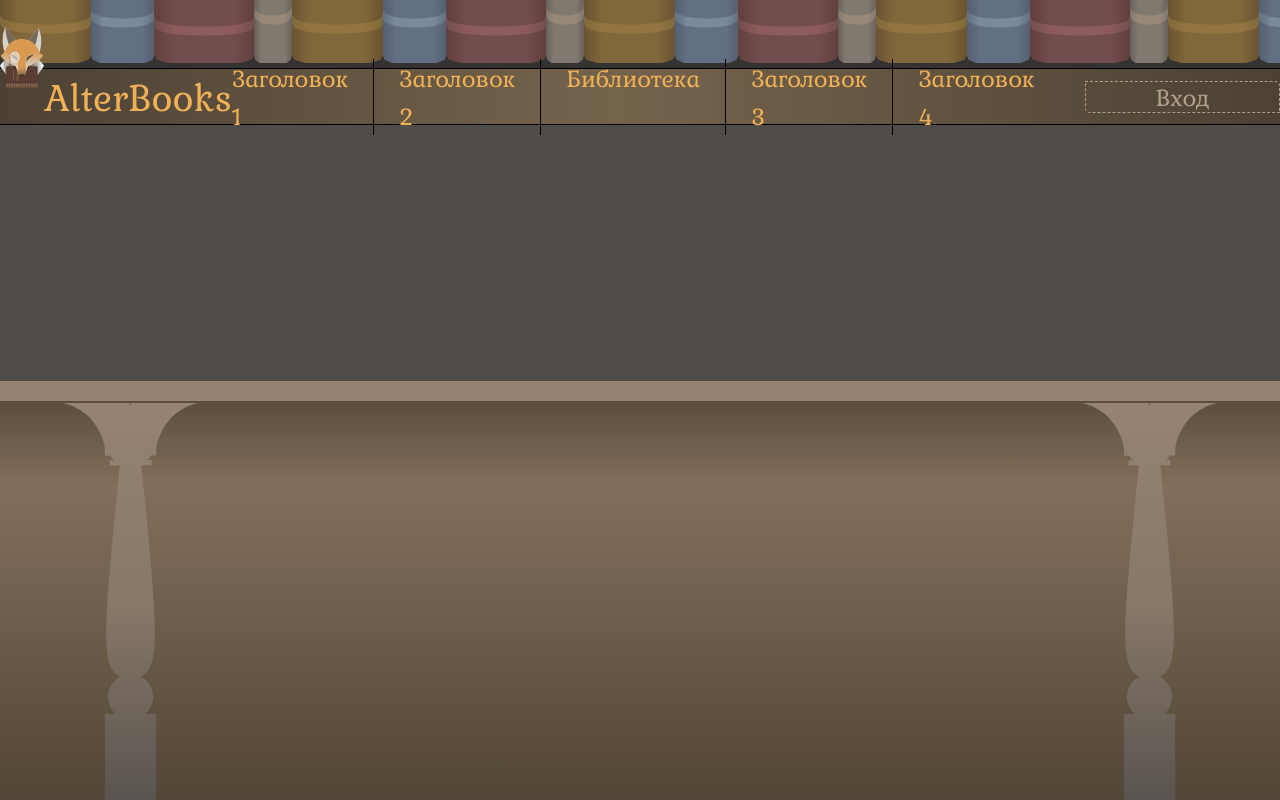
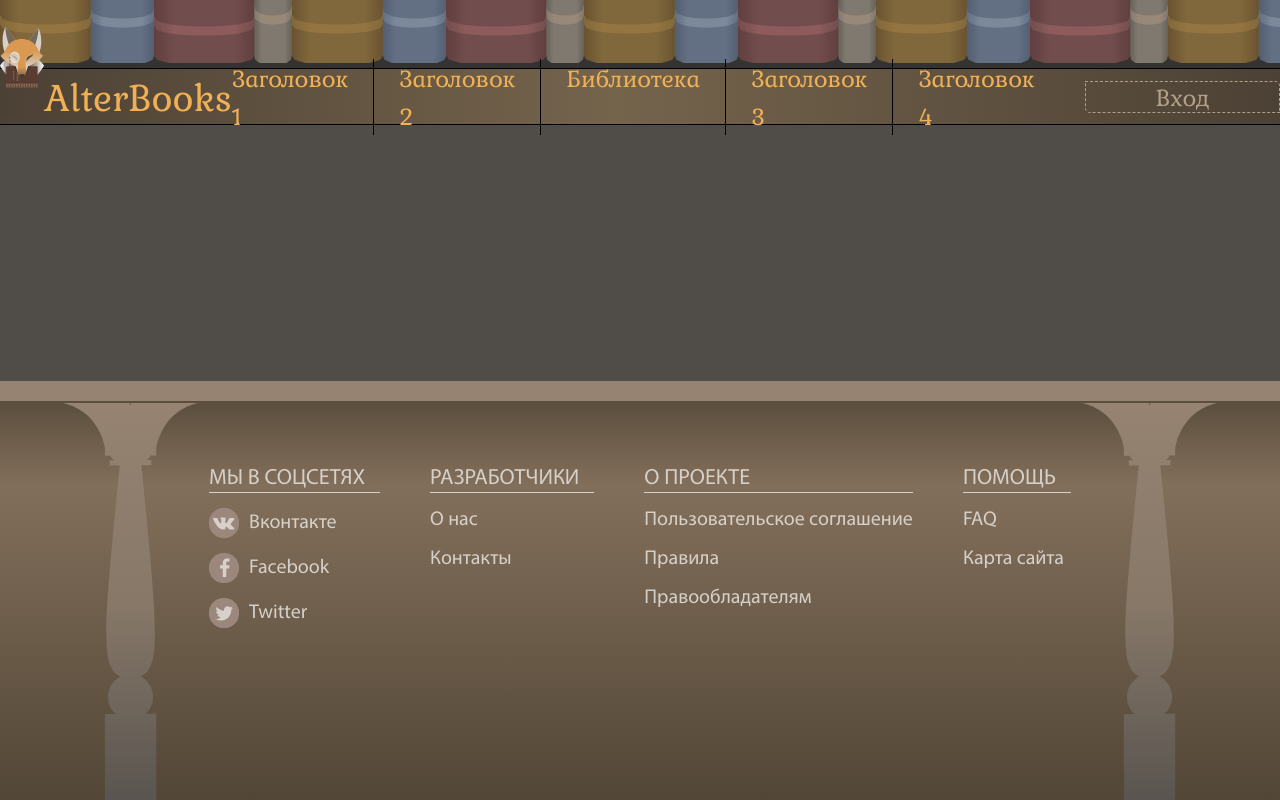
Before and after one commit to Inkognitoo/alterbooks-dev, a website: page public/index.html in a window 1280 px wide. Drawn offline with Linux system fonts and the light colour scheme.

Commit message:
update: закончил футер

```diff
--- /dev/null
+++ b/less/footer-menu/desktop.footer-menu.less
@@ -0,0 +1,54 @@
+.footer-menu {
+  font-family: "Myriad Pro", sans-serif;
+  font-size: 22px;
+  color: #d6d0c9;
+
+  &__title {
+    text-transform: uppercase;
+    border-bottom: 1px solid #d6d0c9;
+    padding-right: 15px ;
+  }
+
+  &__column {
+    list-style: none;
+    padding: 0;
+  }
+
+  &__item {
+    margin-right: 50px;
+  }
+  &__item:last-child {
+    margin-right: 0;
+  }
+
+  &__sub-item {
+    margin-top: 15px;
+  }
+
+  &__link {
+    font-size: 20px;
+    display: flex;
+    align-items: center;
+  }
+
+  &__link_icon_vk:before {
+    content: url("/img/social-icon_vk.png");
+    width: 30px;
+    height: 30px;
+    margin-right: 10px;
+  }
+
+  &__link_icon_fb:before {
+    content: url("/img/social-icon_fb.png");
+    width: 30px;
+    height: 30px;
+    margin-right: 10px;
+  }
+
+  &__link_icon_tw:before {
+    content: url("/img/social-icon_tw.png");
+    width: 30px;
+    height: 30px;
+    margin-right: 10px;
+  }
+}
--- /dev/null
+++ b/less/footer-menu/footer-menu.less
@@ -0,0 +1 @@
+@import "desktop.footer-menu.less";
--- a/less/footer/desktop.footer.less
+++ b/less/footer/desktop.footer.less
@@ -12,8 +12,15 @@
     display: flex;
   }
 
+  &__menu {
+    margin-left: auto;
+    margin-right: auto;
+    margin-top: 40px;
+  }
+
   &__column_align_left {
     margin-left: 63px;
+    margin-right: auto;
   }
 
   &__column_align_right {
--- /dev/null
+++ b/less/header-menu/desktop.header-menu.less
@@ -0,0 +1,23 @@
+.header-menu {
+
+  &__item {
+    padding-right: 25px;
+    padding-left: 25px;
+
+    font-size: 25px;
+    color: #f0b055;
+  }
+  &__item:first-child {
+    padding-left: 0;
+  }
+  &__item:last-child {
+    padding-right: 0;
+  }
+  &__item:not(:last-child) {
+    border-right: 1px solid black;
+  }
+
+  &__link {
+    font-family: "Kurale Regular", sans-serif;
+  }
+}
--- /dev/null
+++ b/less/header-menu/header-menu.less
@@ -0,0 +1 @@
+@import "desktop.header-menu.less";
--- a/less/login-button/desktop.login-button.less
+++ b/less/login-button/desktop.login-button.less
@@ -6,7 +6,7 @@
   border-radius: 0 5px;
   border-color: #b09f89;
 
-  font-family: "Regular";
+  font-family: "Kurale Regular", sans-serif;
   font-size: 25px;
   line-height: 1.2;
   color: #b09f89;
--- a/less/main.less
+++ b/less/main.less
@@ -10,6 +10,15 @@ body {
 }
 
 @font-face {
-  font-family: "Regular";
-  src: url("/font/Kurale-Regular.ttf");
+  font-family: "Kurale Regular";
+  src: url("/font/Kurale-Regular.woff") format('woff'),
+       url("/font/Kurale-Regular.woff2") format('woff2')
+  ;
 }
+
+@font-face {
+  font-family: "Myriad Pro";
+  src: url("/font/MyriadPro-Regular.woff") format('woff'),
+       url("/font/MyriadPro-Regular.woff2") format('woff2')
+  ;
+}
--- a/less/menu/desktop.menu.less
+++ b/less/menu/desktop.menu.less
@@ -2,25 +2,4 @@
   display: flex;
   list-style: none;
   padding: 0;
-
-  &__item {
-    padding-right: 25px;
-    padding-left: 25px;
-
-    font-size: 25px;
-    color: #f0b055;
-  }
-  &__item:first-child {
-    padding-left: 0;
-  }
-  &__item:last-child {
-    padding-right: 0;
-  }
-  &__item:not(:last-child) {
-    border-right: 1px solid black;
-  }
-
-  &__link {
-    font-family: Regular, sans-serif;
-  }
 }
--- a/less/style.less
+++ b/less/style.less
@@ -2,6 +2,8 @@
 @import "header/header.less";
 @import "login-button/login-button.less";
 @import "menu/menu.less";
+@import "header-menu/header-menu.less";
+@import "footer-menu/footer-menu.less";
 @import "logo/logo.less";
 @import "title/title.less";
 @import "footer/footer.less";
--- a/less/title/desktop.title.less
+++ b/less/title/desktop.title.less
@@ -1,5 +1,5 @@
 .title {
-  font-family: "Regular";
+  font-family: "Kurale Regular", sans-serif;
   font-size: 40px;
   color: #f0b055;
 }
--- a/public/index.html
+++ b/public/index.html
@@ -13,12 +13,12 @@
             <div class="logo header__logo"></div>
             <p class="title header__title">AlterBooks</p>
             <nav class="header__menu">
-                <ul class="menu">
-                    <li class="menu__item"><a class="menu__link">Заголовок 1</a></li>
-                    <li class="menu__item"><a class="menu__link">Заголовок 2</a></li>
-                    <li class="menu__item"><a class="menu__link">Библиотека</a></li>
-                    <li class="menu__item"><a class="menu__link">Заголовок 3</a></li>
-                    <li class="menu__item"><a class="menu__link">Заголовок 4</a></li>
+                <ul class="menu header-menu">
+                    <li class="header-menu__item"><a class="header-menu__link">Заголовок 1</a></li>
+                    <li class="header-menu__item"><a class="header-menu__link">Заголовок 2</a></li>
+                    <li class="header-menu__item"><a class="header-menu__link">Библиотека</a></li>
+                    <li class="header-menu__item"><a class="header-menu__link">Заголовок 3</a></li>
+                    <li class="header-menu__item"><a class="header-menu__link">Заголовок 4</a></li>
                 </ul>
             </nav>
             <a class="login-button header__login-button">Вход</a>
@@ -37,6 +37,40 @@
         <div class="footer__head"></div>
         <div class="footer__body">
             <div class="column footer__column_align_left"></div>
+            <nav class="footer__menu">
+                <ul class="menu footer-menu">
+                    <li class="footer-menu__item">
+                        <div class="footer-menu__title">мы в соцсетях</div>
+                        <ul class="footer-menu__column">
+                            <li class="footer-menu__sub-item"><a class="footer-menu__link footer-menu__link_icon_vk">Вконтакте</a></li>
+                            <li class="footer-menu__sub-item"><a class="footer-menu__link footer-menu__link_icon_fb">Facebook</a></li>
+                            <li class="footer-menu__sub-item"><a class="footer-menu__link footer-menu__link_icon_tw">Twitter</a></li>
+                        </ul>
+                    </li>
+                    <li class="footer-menu__item">
+                        <div class="footer-menu__title">Разработчики</div>
+                        <ul class="footer-menu__column">
+                            <li class="footer-menu__sub-item"><a class="footer-menu__link">О нас</a></li>
+                            <li class="footer-menu__sub-item"><a class="footer-menu__link">Контакты</a></li>
+                        </ul>
+                    </li>
+                    <li class="footer-menu__item">
+                        <div class="footer-menu__title">О проекте</div>
+                        <ul class="footer-menu__column">
+                            <li class="footer-menu__sub-item"><a class="footer-menu__link">Пользовательское соглашение</a></li>
+                            <li class="footer-menu__sub-item"><a class="footer-menu__link">Правила</a></li>
+                            <li class="footer-menu__sub-item"><a class="footer-menu__link">Правообладателям</a></li>
+                        </ul>
+                    </li>
+                    <li class="footer-menu__item">
+                        <div class="footer-menu__title">Помощь</div>
+                        <ul class="footer-menu__column">
+                            <li class="footer-menu__sub-item"><a class="footer-menu__link">FAQ</a></li>
+                            <li class="footer-menu__sub-item"><a class="footer-menu__link">Карта сайта</a></li>
+                        </ul>
+                    </li>
+                </ul>
+            </nav>
             <div class="column footer__column_align_right"></div>
         </div>
     </footer>
```
Also changed, not shown: public/css/style.css, public/font/Kurale-Regular.ttf (deleted), public/font/Kurale-Regular.woff (added), public/font/Kurale-Regular.woff2 (added), public/font/MyriadPro-Regular.woff (added), public/font/MyriadPro-Regular.woff2 (added), public/img/social-icon_fb.png (renamed from public/img/social-icon_2.png), public/img/social-icon_tw.png (renamed from public/img/social-icon_3.png), public/img/social-icon_vk.png (renamed from public/img/social-icon_1.png).
